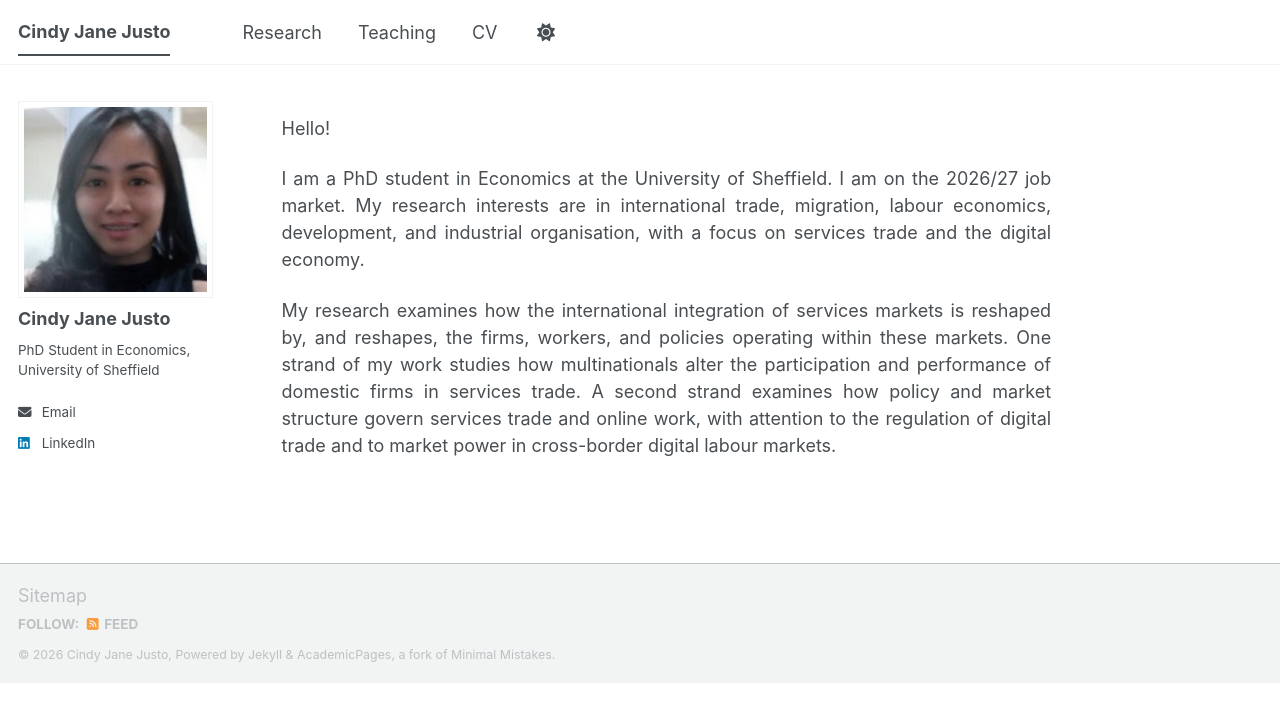
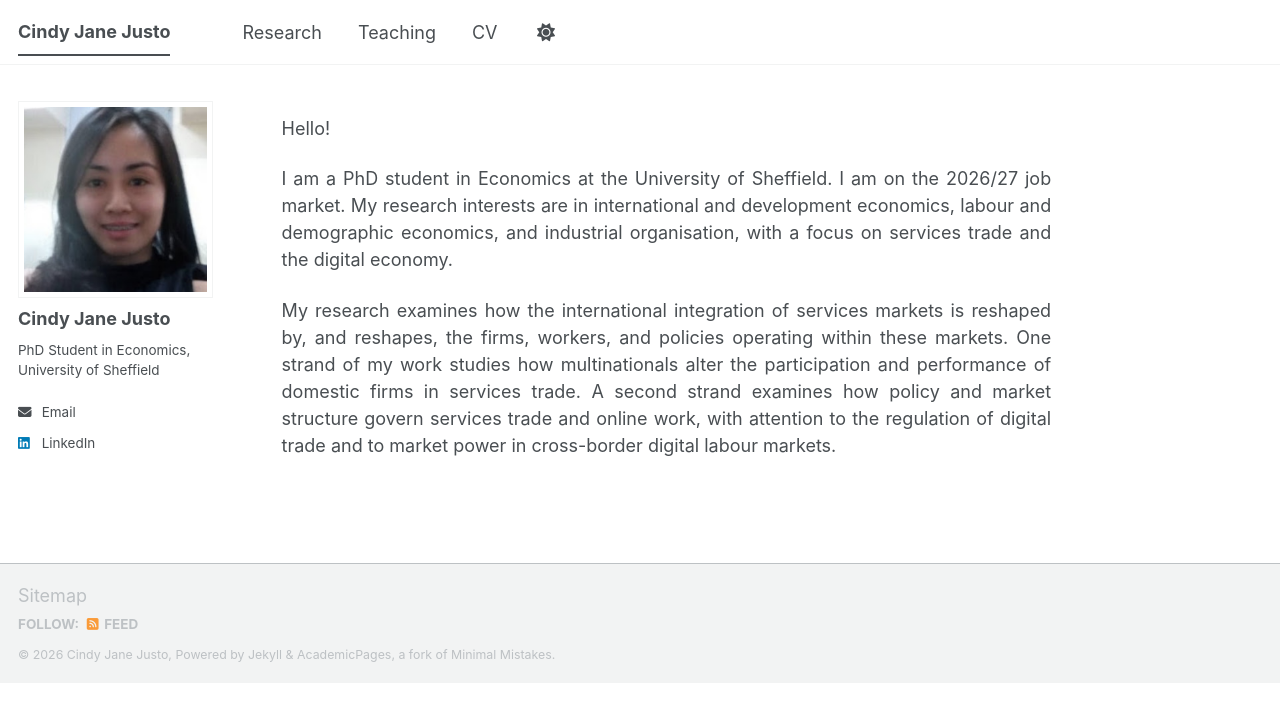
Before and after one commit to cindyjusto/cindyjusto.github.io, a Jekyll site: the page built from _pages/about.md, in a window 1280 px wide. Shown: the top 722 px of the page. Built offline with Jekyll 4.4.1, drawn with Linux system fonts in a browser that asks for light colours; a script bundle is joined from its source files by our own code; library files that are not in the unit come from our copies.

Commit message:
Update about.md

```diff
--- a/_pages/about.md
+++ b/_pages/about.md
@@ -9,6 +9,6 @@ redirect_from:
 
 Hello!
 
-I am a PhD student in Economics at the University of Sheffield. I am on the 2026/27 job market. My research interests are in international trade, migration, labour economics, development, and industrial organisation, with a focus on services trade and the digital economy.
+I am a PhD student in Economics at the University of Sheffield. I am on the 2026/27 job market. My research interests are in international and development economics, labour and demographic economics, and industrial organisation, with a focus on services trade and the digital economy.
 
 My research examines how the international integration of services markets is reshaped by, and reshapes, the firms, workers, and policies operating within these markets. One strand of my work studies how multinationals alter the participation and performance of domestic firms in services trade. A second strand examines how policy and market structure govern services trade and online work, with attention to the regulation of digital trade and to market power in cross-border digital labour markets.
```
